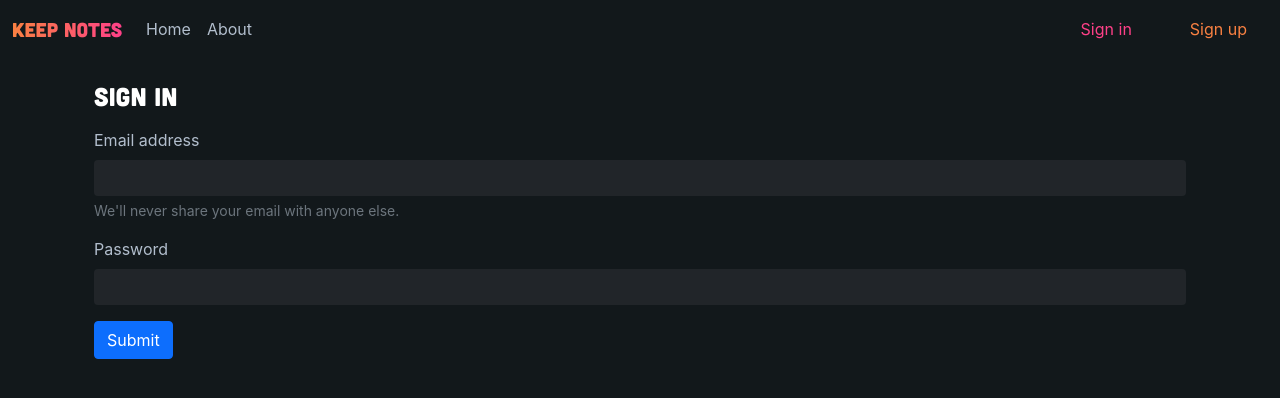
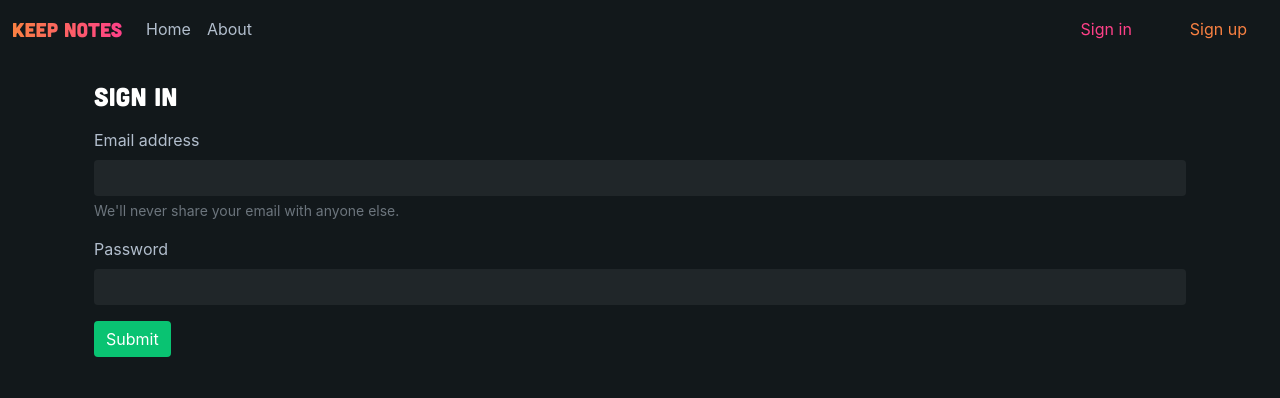
Before and after one commit to harshvarmora28/keep_notes_react_website, a React (Create React App) app: page /signin in a window 1280 px wide. Shown: the top 398 px of the page. Built offline with nearby package versions, Linux system fonts and the light colour scheme; a web font is replaced by a local one.

Commit message:
almost done with styling of Navbar and SignIn component

```diff
--- a/src/components/Navbar.css
+++ b/src/components/Navbar.css
@@ -21,6 +21,11 @@
 .nav__btn{
     font-family: sofia-pro, -apple-system, BlinkMacSystemFont, 'Segoe UI', Roboto, Oxygen, Ubuntu, Cantarell, 'Open Sans', 'Helvetica Neue', sans-serif;
 }
+.nav__btn:focus {
+    border-color: inherit;
+    -webkit-box-shadow: none;
+    box-shadow: none;
+  }
 #nav__logout{
     color: #fa8142;
     padding: 7.5px 20px;
--- a/src/components/SignIn.css
+++ b/src/components/SignIn.css
@@ -23,7 +23,28 @@
     font-family: sofia-pro, -apple-system, BlinkMacSystemFont, 'Segoe UI', Roboto, Oxygen, Ubuntu, Cantarell, 'Open Sans', 'Helvetica Neue', sans-serif;
 }
 .form-control{
-    background-color: rgb(33,37,41);
+    background-color: rgb(32, 38, 41) !important;
+    color: #b2becd !important;
+    font-family: sofia-pro, -apple-system, BlinkMacSystemFont, 'Segoe UI', Roboto, Oxygen, Ubuntu, Cantarell, 'Open Sans', 'Helvetica Neue', sans-serif;
     border: none;
     outline: none;
 }
+/* Code to hide blue outline for bootstrap */
+.form-control:focus {
+    border-color: inherit;
+    -webkit-box-shadow: none;
+    box-shadow: none;
+}
+#submit__btn{
+    background-color: rgb(9,195,114);
+    font-family: sofia-pro, -apple-system, BlinkMacSystemFont, 'Segoe UI', Roboto, Oxygen, Ubuntu, Cantarell, 'Open Sans', 'Helvetica Neue', sans-serif;
+    border: none;
+}
+#submit__btn:focus {
+    border-color: inherit;
+    -webkit-box-shadow: none;
+    box-shadow: none;
+}
+#submit__btn:hover{
+    background-color: rgb(9, 165, 97);
+}
--- a/src/components/SignIn.js
+++ b/src/components/SignIn.js
@@ -70,7 +70,7 @@ const SignIn = () => {
             onChange={onChange}
           />
         </div>
-        <button type="submit" className="btn btn-primary">
+        <button type="submit" className="btn btn-primary" id="submit__btn">
           Submit
         </button>
       </form>
```
